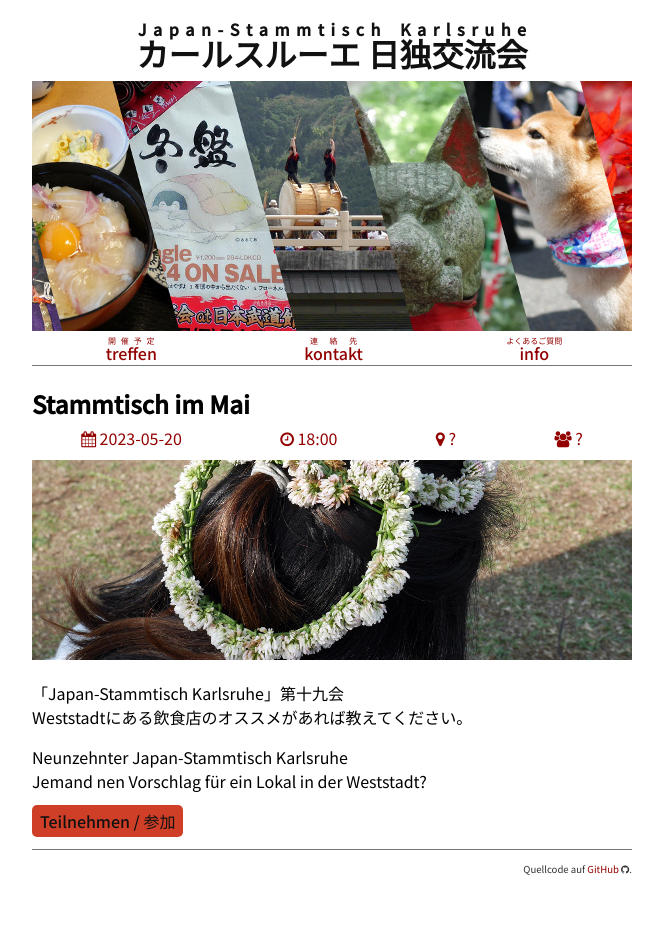
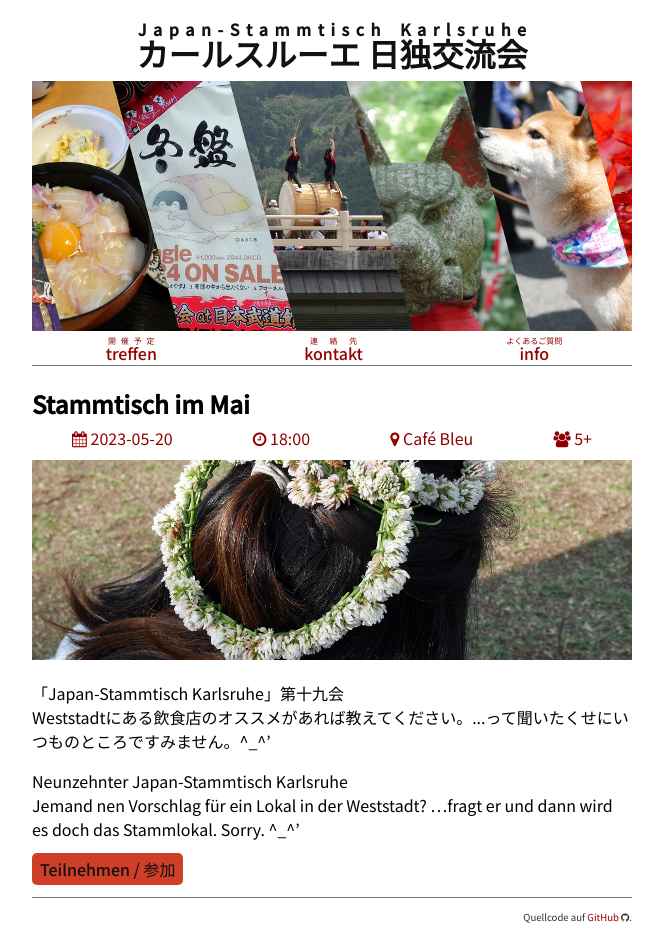
Before and after one commit to tcsch/japanstammtisch.github.io, a Jekyll site: the page built from _posts/2023-05-20-may.md, in a window 1280 px wide. Shown: the whole page, without its empty margins (308-971 px from the left). Built offline with Jekyll 4.4.1, drawn with Linux system fonts in a browser that asks for light colours; before the commit the page ends 900 px from its top, so only the background shows below that.

Commit message:
add place info to most recent post

```diff
--- a/_posts/2023-05-20-may.md
+++ b/_posts/2023-05-20-may.md
@@ -2,16 +2,16 @@
 layout: post
 title: "Stammtisch im Mai"
 time: "18:00"
-place: '?'
-people: "?"
+place: '<a href="https://goo.gl/maps/q1a4mJCWxFDme3T18">Café Bleu</a>'
+people: "5+"
 compo: []
 img: "may.jpg"
 ---
 
 「Japan-Stammtisch Karlsruhe」第十九会
-Weststadtにある飲食店のオススメがあれば教えてください。
+Weststadtにある飲食店のオススメがあれば教えてください。.‌..って聞いたくせにいつものところですみません。^_^'
 
 Neunzehnter Japan-Stammtisch Karlsruhe
-Jemand nen Vorschlag für ein Lokal in der Weststadt?
+Jemand nen Vorschlag für ein Lokal in der Weststadt? ...fragt er und dann wird es doch das Stammlokal. Sorry. ^_^'
 
 [Teilnehmen / 参加](https://nuudel.digitalcourage.de/gJKZLpa2ncwkq9cE)
```
